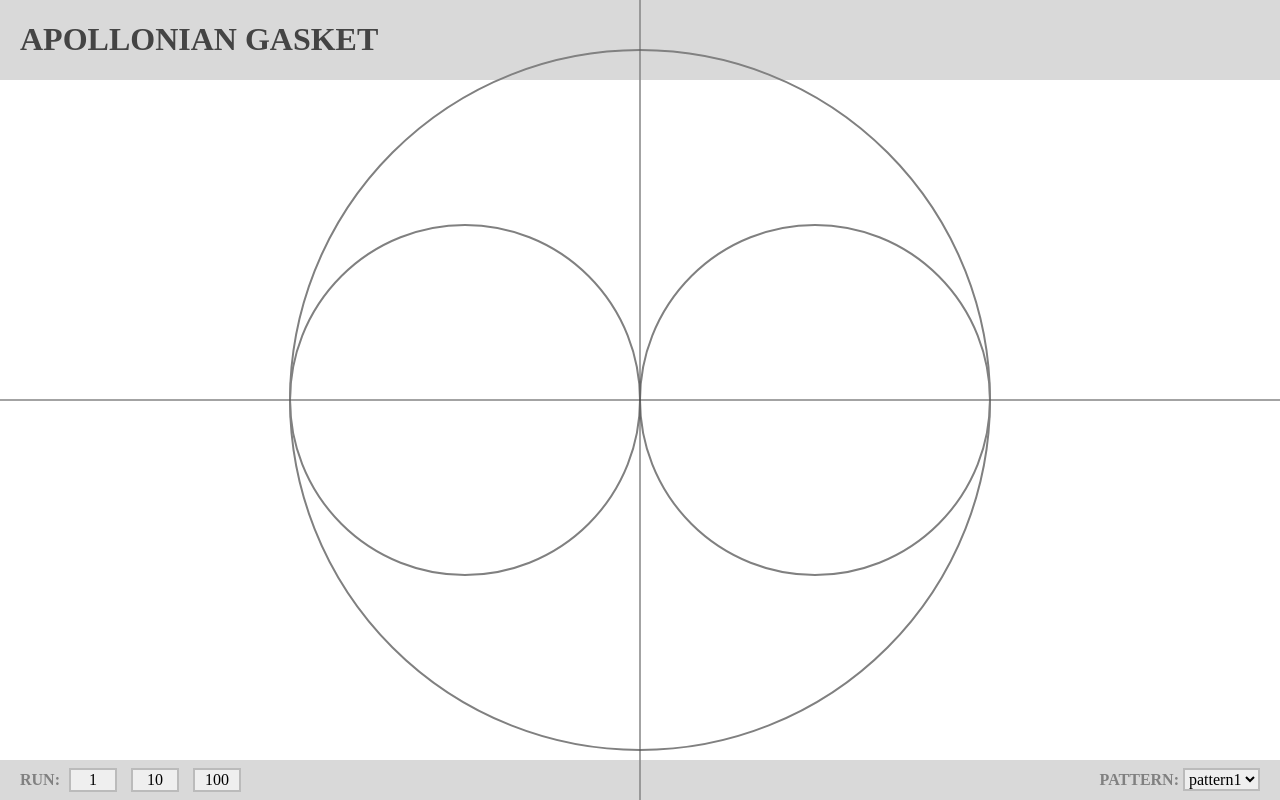
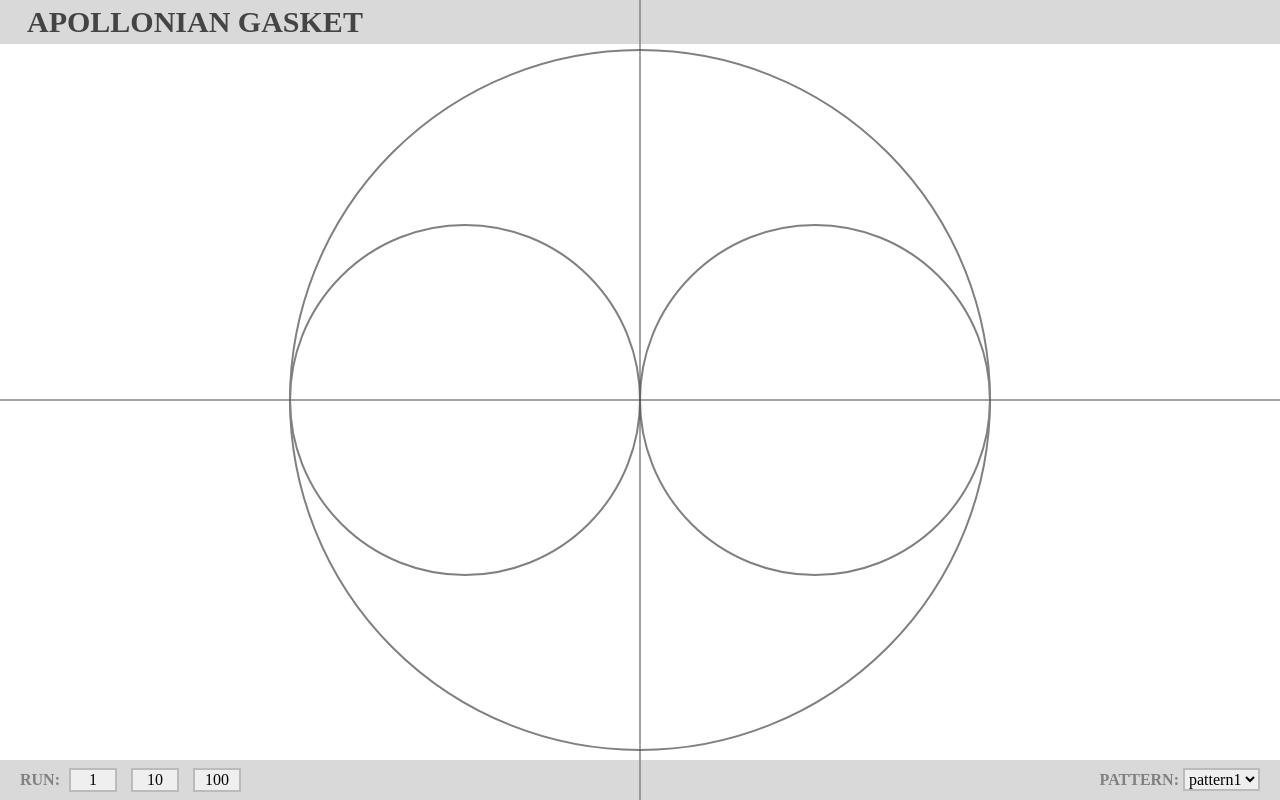
Before and after one commit to strvert/apollonian-gasket, a website built with webpack: page docs/index.html in a window 1280 px wide. Built offline with nearby package versions, Linux system fonts and the light colour scheme.

Commit message:
Fixed header style

```diff
--- a/docs/css/style.css
+++ b/docs/css/style.css
@@ -26,6 +26,20 @@ body {
 }
 #apollonian-gasket header h1 {
   color: #444444;
+}
+@media screen and (max-width: 1000px) {
+  #apollonian-gasket header h1 {
+    font-size: 20px;
+    line-height: 20px;
+    margin: 7px;
+  }
+}
+@media screen and (min-width: 1001px) {
+  #apollonian-gasket header h1 {
+    font-size: 30px;
+    line-height: 30px;
+    margin: 7px;
+  }
 }
 
 #controller {
--- a/docs/index.html
+++ b/docs/index.html
@@ -9,6 +9,7 @@
 <script defer src="js/main.js"></script><link href="./css/style.css" rel="stylesheet"></head>
 
 <body>
+    <main>
         <section id="apollonian-gasket">
             <header>
                 <h1>APOLLONIAN GASKET</h1>
@@ -36,6 +37,7 @@
                 <input id="scale" type="range"></input>
             </div>-->
         </section>
+    </main>
 </body>
 
 </html>
--- a/src/style/main.scss
+++ b/src/style/main.scss
@@ -25,6 +25,16 @@ body {
 
         h1 {
             color: #444444;
+            @media screen and (max-width: 1000px) {
+                font-size: 20px;
+                line-height: 20px;
+                margin: 7px;
+            }
+            @media screen and (min-width: 1001px) {
+                font-size: 30px;
+                line-height: 30px;
+                margin: 7px;
+            }
         }
     }
 }
```
Also changed, not shown: src/index.html (+2 -0 lines). Lines whose indentation alone changed are shown as unchanged.
